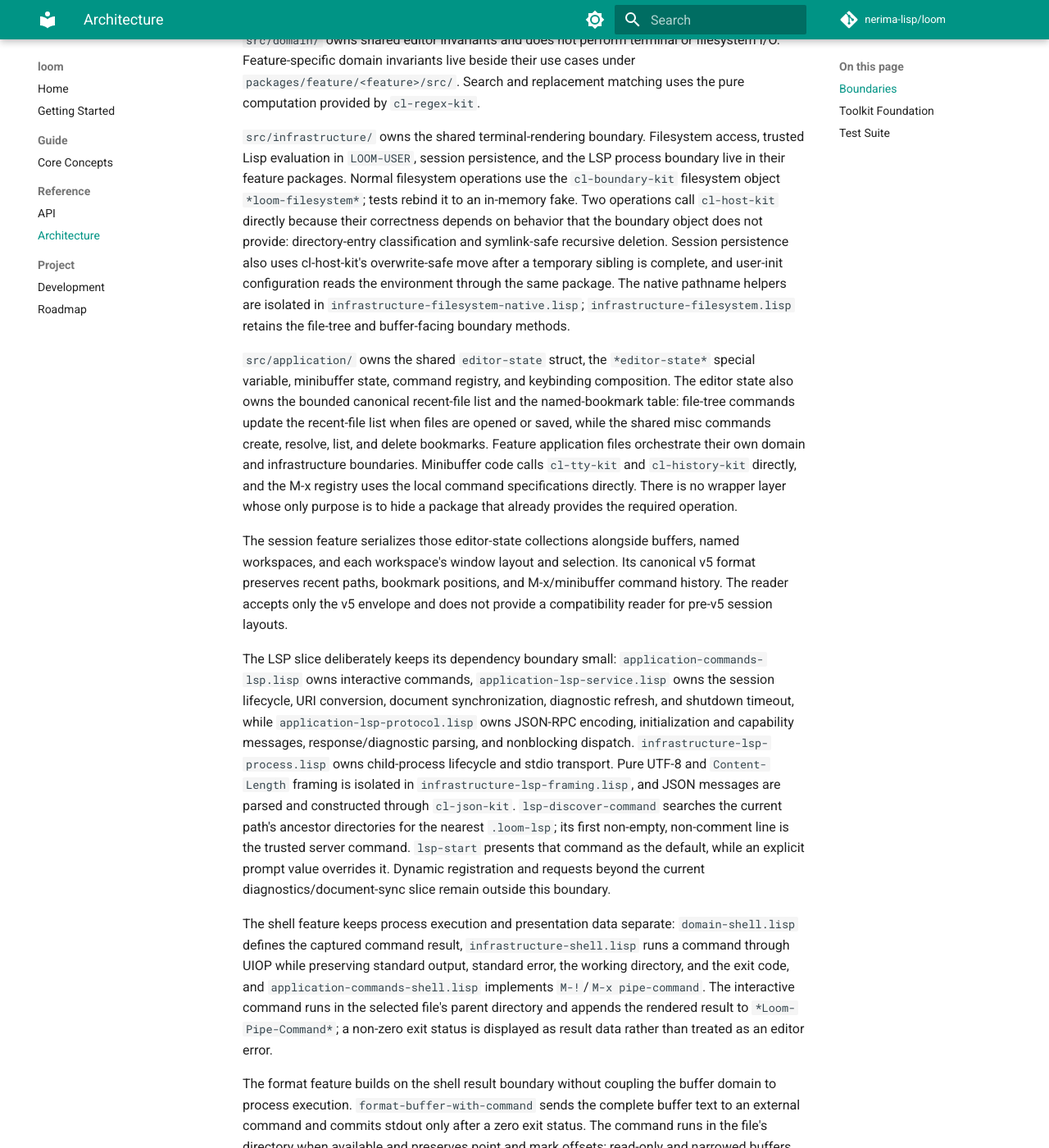
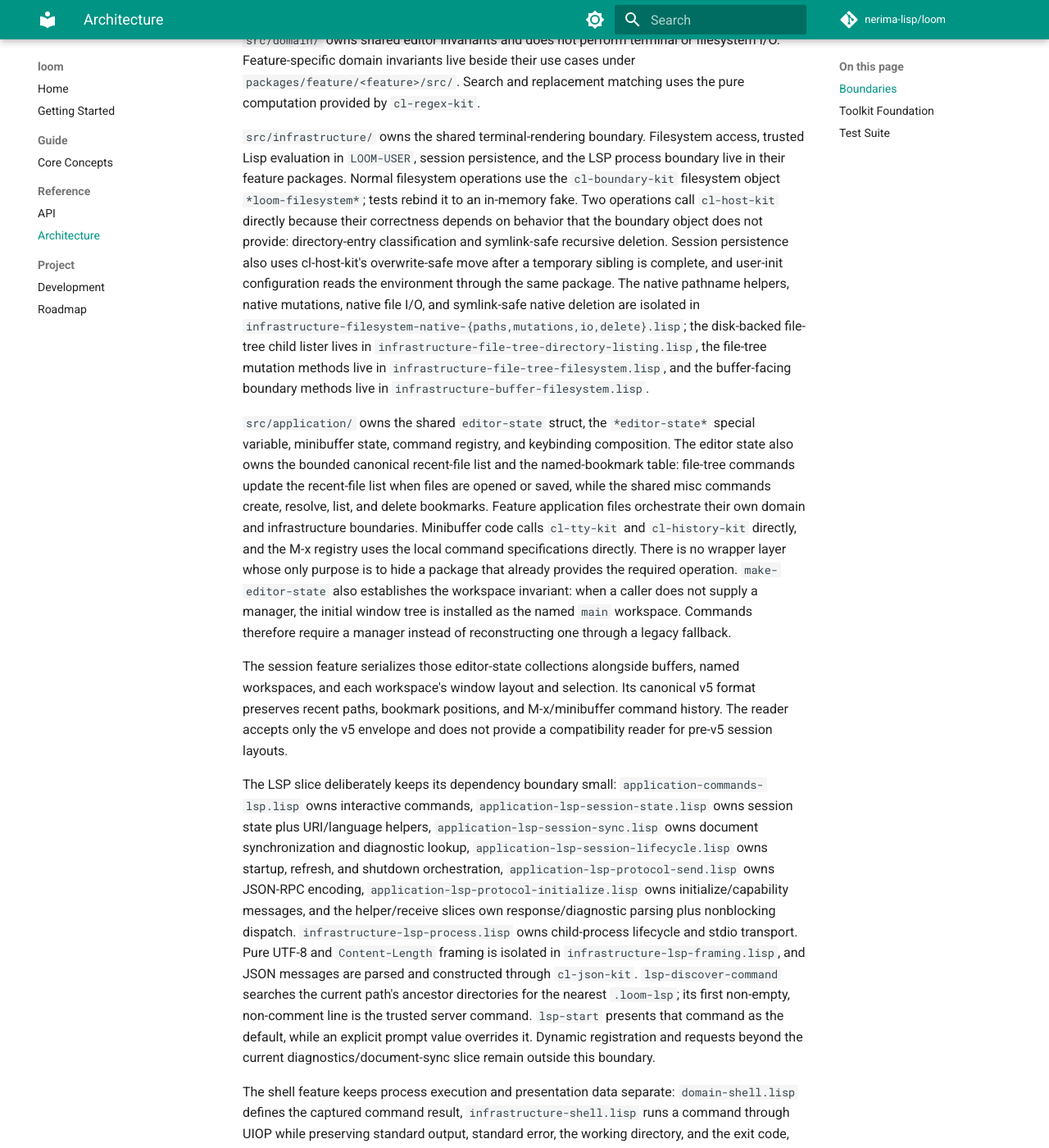
Before and after one commit to nerima-lisp/loom, an MkDocs documentation site: the page built from docs/src/reference/architecture.md, in a window 1280 px wide and 1400 px high, scrolled down 1239 px. Shown: the whole window at 82% size. Built offline with MkDocs 1.6.1 and Material for MkDocs 9.7.7, drawn with Linux system fonts in a browser that asks for light colours; comment, search, counter and statistics services are not loaded; some of the changed text lies outside the part shown.

Commit message:
docs: update architecture and API references

```diff
--- a/docs/src/reference/architecture.md
+++ b/docs/src/reference/architecture.md
@@ -66,9 +66,14 @@ correctness depends on behavior that the boundary object does not provide:
 directory-entry classification and symlink-safe recursive deletion.
 Session persistence also uses cl-host-kit's overwrite-safe move after a
 temporary sibling is complete, and user-init configuration reads the
-environment through the same package. The native pathname helpers are isolated in
-`infrastructure-filesystem-native.lisp`; `infrastructure-filesystem.lisp`
-retains the file-tree and buffer-facing boundary methods.
+environment through the same package. The native pathname helpers, native
+mutations, native file I/O, and symlink-safe native deletion are isolated in
+`infrastructure-filesystem-native-{paths,mutations,io,delete}.lisp`; the
+disk-backed file-tree child lister lives in
+`infrastructure-file-tree-directory-listing.lisp`, the file-tree mutation
+methods live in `infrastructure-file-tree-filesystem.lisp`, and the
+buffer-facing boundary methods live in
+`infrastructure-buffer-filesystem.lisp`.
 
 `src/application/` owns the shared `editor-state` struct, the
 `*editor-state*` special variable, minibuffer state, command registry, and
@@ -79,7 +84,11 @@ commands create, resolve, list, and delete bookmarks. Feature application
 files orchestrate their own domain and infrastructure boundaries. Minibuffer code calls `cl-tty-kit` and
 `cl-history-kit` directly, and the M-x registry uses the local command
 specifications directly. There is no wrapper layer whose only purpose is to
-hide a package that already provides the required operation.
+hide a package that already provides the required operation. `make-editor-state`
+also establishes the workspace invariant: when a caller does not supply a
+manager, the initial window tree is installed as the named `main` workspace.
+Commands therefore require a manager instead of reconstructing one through a
+legacy fallback.
 
 The session feature serializes those editor-state collections alongside
 buffers, named workspaces, and each workspace's window layout and selection.
@@ -89,10 +98,13 @@ does not provide a compatibility reader for pre-v5 session layouts.
 
 The LSP slice deliberately keeps its dependency boundary small:
 `application-commands-lsp.lisp` owns interactive commands,
-`application-lsp-service.lisp` owns the session lifecycle, URI conversion,
-document synchronization, diagnostic refresh, and shutdown timeout, while
-`application-lsp-protocol.lisp` owns JSON-RPC encoding, initialization and
-capability messages, response/diagnostic parsing, and nonblocking dispatch.
+`application-lsp-session-state.lisp` owns session state plus URI/language
+helpers, `application-lsp-session-sync.lisp` owns document synchronization
+and diagnostic lookup, `application-lsp-session-lifecycle.lisp` owns startup,
+refresh, and shutdown orchestration, `application-lsp-protocol-send.lisp`
+owns JSON-RPC encoding, `application-lsp-protocol-initialize.lisp` owns
+initialize/capability messages, and the helper/receive slices own
+response/diagnostic parsing plus nonblocking dispatch.
 `infrastructure-lsp-process.lisp` owns child-process lifecycle and stdio
 transport. Pure UTF-8 and `Content-Length` framing is isolated in
 `infrastructure-lsp-framing.lisp`, and JSON messages are parsed and
@@ -181,9 +193,10 @@ the matching parent subtree; unrelated parent bindings continue to resolve.
 The workspace feature keeps an ordered `workspace-manager` in editor state.
 Each named workspace owns an independent window tree while buffers remain in
 the session-wide registry. Workspace commands synchronize the active tree
-before switching, and the presentation layer includes the active workspace
-name in the shortcut/status line. Session v5 persists every workspace's
-layout and selected window.
+before switching or deletion; creation appends a named workspace in the domain
+layer and the application layer explicitly activates it afterward. The
+presentation layer includes the active workspace name in the shortcut/status
+line. Session v5 persists every workspace's layout and selected window.
 
 The multiple-cursors feature keeps a transient `multiple-cursor-set` in
 editor state. It stores sorted buffer offsets plus one primary offset, so the
@@ -207,7 +220,7 @@ trampoline.
 
 - **[cl-tty-kit](https://github.com/nerima-lisp/cl-tty-kit)** provides raw-mode
   terminal sessions, event decoding, and the double-buffered renderer used by
-  the event loop and `src/infrastructure/terminal-renderer.lisp`.
+  the event loop and the terminal-renderer infrastructure files.
 - **[cl-boundary-kit](https://github.com/nerima-lisp/cl-boundary-kit)** provides
   the filesystem object used by buffer load/save and most file-tree mutations.
   Its test filesystem keeps those tests independent of a real directory.
@@ -237,6 +250,11 @@ The main ASDF system declares these direct runtime dependencies: `cl-tty-kit`,
 `cl-weave` and `cl-date-kit`; the latter is used by the concurrency tests and
 benchmark timeouts. The Nix flake pins the runtime and test inputs and supplies
 the development shell used by the commands below.
+
+The development shell also supplies `paredit`, the structural Common Lisp
+inspector and rewriter. Its `paredit-lint` flake check parses the source set
+before packaging, keeping syntax validation separate from formatter and
+behavioral test checks.
 
 The LSP process transport intentionally uses UIOP and Common Lisp binary stream
 primitives directly because it needs unsigned-byte `Content-Length` framing;
```
Also changed, not shown: docs/src/project/development.md (+6 -0 lines), docs/src/reference/api.md (+12 -3 lines).
